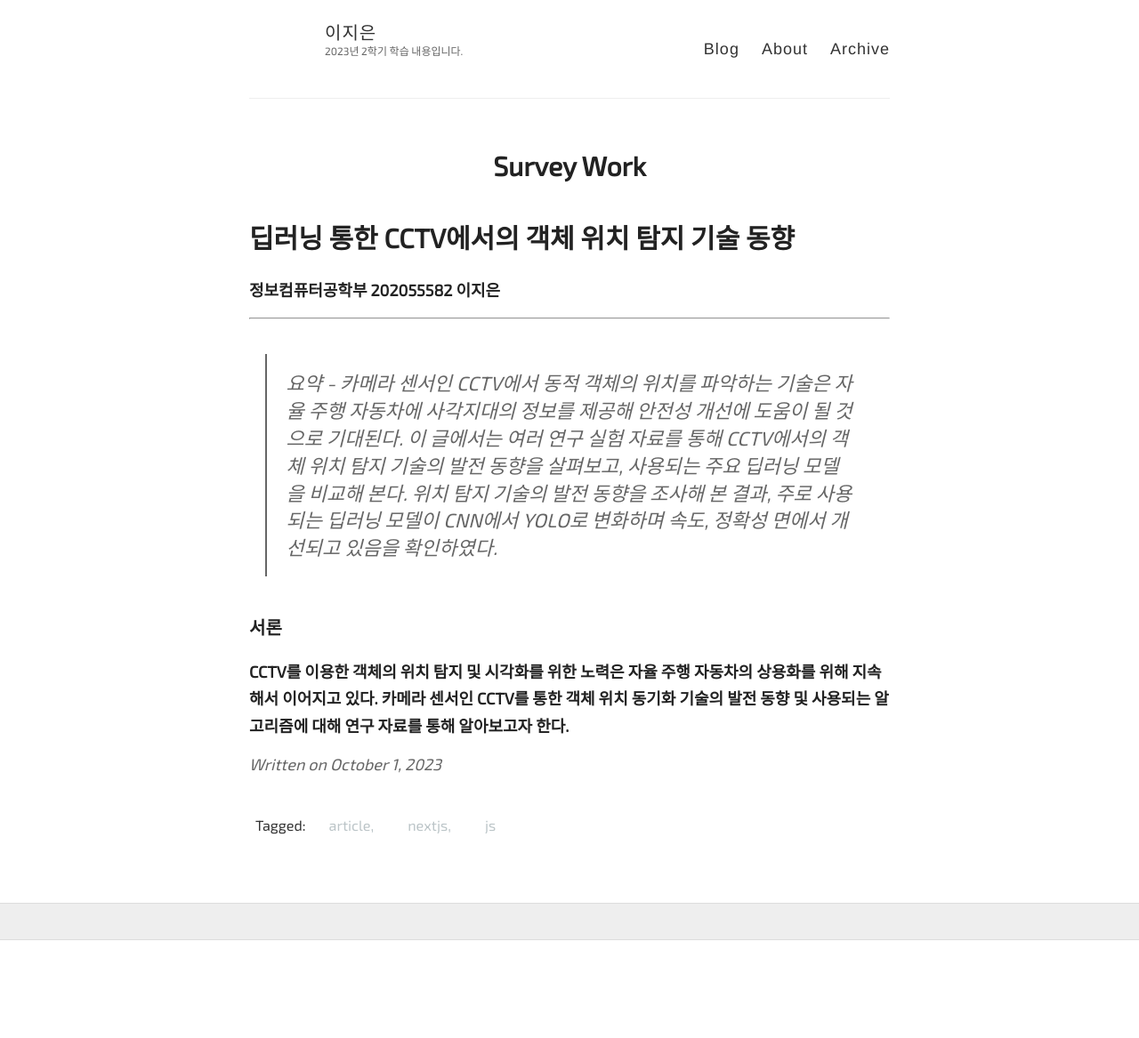
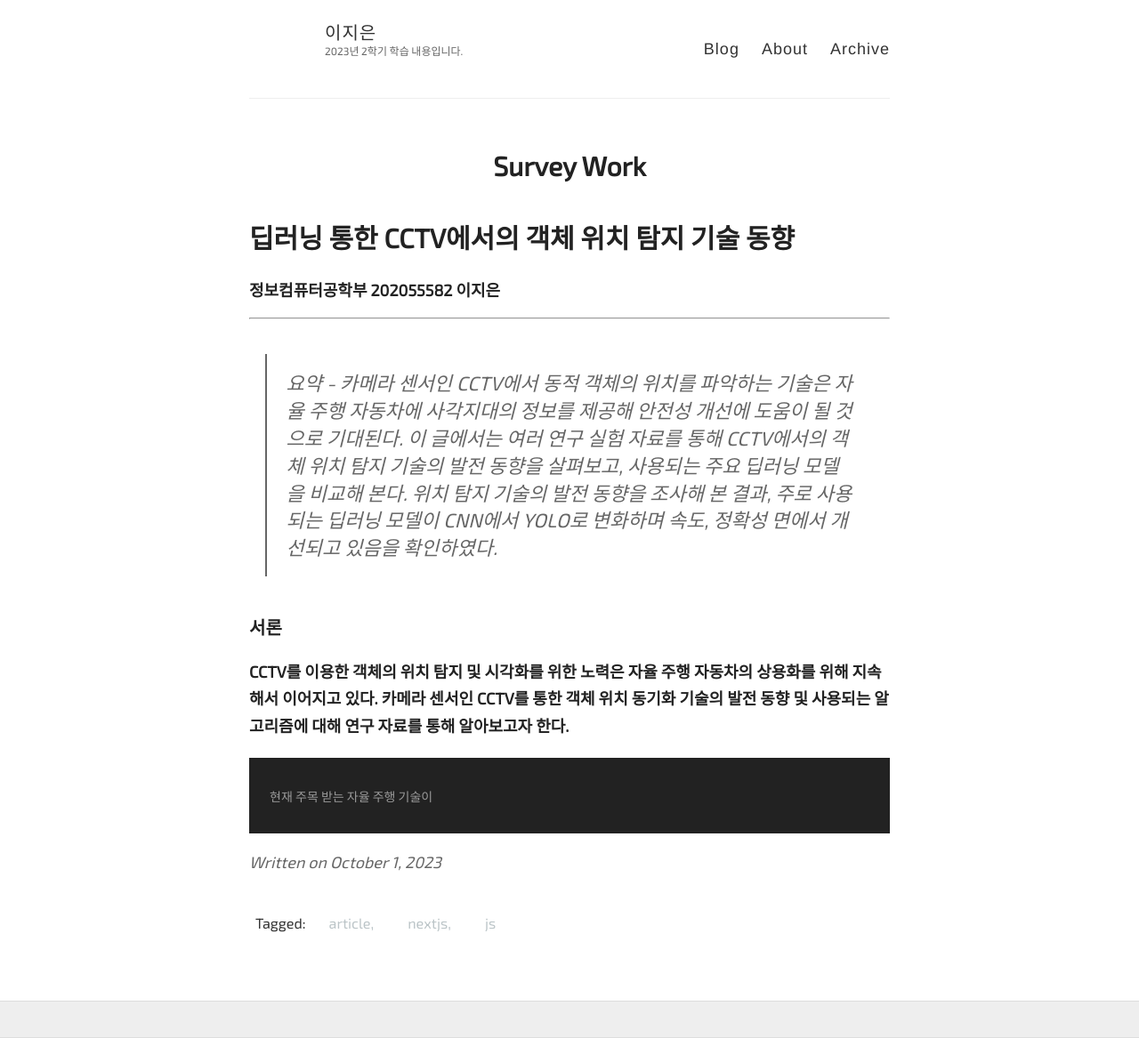
Before and after one commit to fkwmqpfl01/fkwmqpfl01.github.io, a Jekyll site: the page built from _posts/2023-10-01-survey_work.md, in a window 1280 px wide. Shown: the whole page at 89% size. Built offline with Jekyll 4.4.1, drawn with Linux system fonts in a browser that asks for light colours; some web fonts are replaced; before the commit the page ends 1057 px from its top, so only the background shows below that.

Commit message:
파일 수정

```diff
--- a/_posts/2023-10-01-survey_work.md
+++ b/_posts/2023-10-01-survey_work.md
@@ -14,4 +14,5 @@ tags: article, nextjs, js
 
 ### 서론
 
-######     CCTV를 이용한 객체의 위치 탐지 및 시각화를 위한 노력은 자율 주행 자동차의 상용화를 위해 지속해서 이어지고 있다. 카메라 센서인 CCTV를 통한 객체 위치 동기화 기술의 발전 동향 및 사용되는 알고리즘에 대해 연구 자료를 통해 알아보고자 한다.
+######     CCTV를 이용한 객체의 위치 탐지 및 시각화를 위한 노력은 자율 주행 자동차의 상용화를 위해 지속해서 이어지고 있다. 카메라 센서인 CCTV를 통한 객체 위치 동기화 기술의 발전 동향 및 사용되는 알고리즘에 대해 연구 자료를 통해 알아보고자 한다. <br>
+     현재 주목 받는 자율 주행 기술이
```
